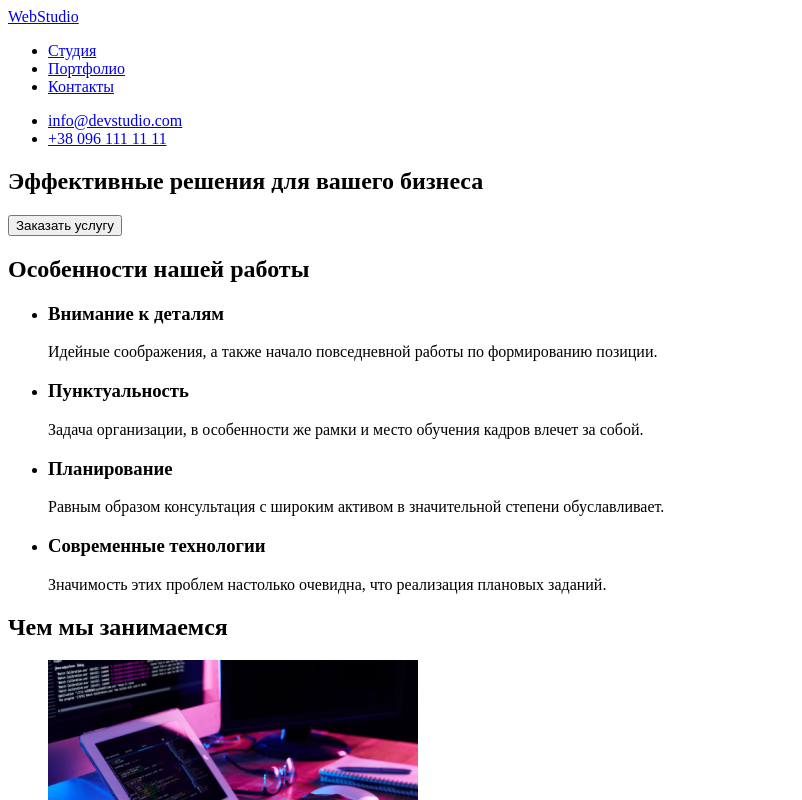
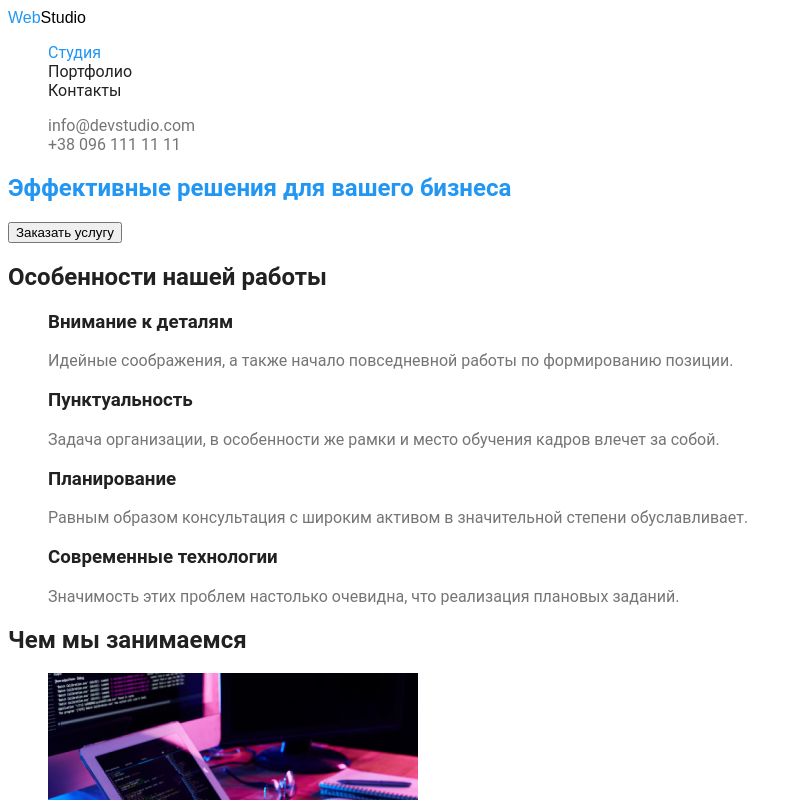
Before and after one commit to VladymyrKnysh/goit-markup-hw-04, a plain HTML site: page index.html in a window 1280 px wide. Shown: the top 800 px of the page, without its empty margins (0-802 px from the left). Drawn offline with Linux system fonts and the light colour scheme; a web font is replaced by a local one.

Commit message:
Пишет разметку портфолио, создает файлы  CSS

```diff
--- /dev/null
+++ b/css/style.css
@@ -0,0 +1,70 @@
+/* цвет основного текста #212121  */
+/* вторичный цвет текста #757575 */
+/* белый #FFFFFF */
+/* синий лого, акцент #2196F3 */
+/* черный лого #000000 */
+/* шрифт для лого font-family: 'Raleway', sans-serif; */
+:root {
+  --primary-text-color: #212121;
+  --secondary-text-color: #757575;
+  --accent-color: #2196f3;
+  --white-color: #ffffff;
+}
+
+body {
+  background-color: #ffffff;
+  font-family: 'Roboto', sans-serif;
+  color: #212121;
+}
+.list {
+  list-style: none;
+}
+
+/* nav-logo */
+.nav-logo {
+  font-family: 'Raleway', sans-serif;
+  text-decoration: none;
+}
+.web {
+  color: #2196f3;
+}
+.studio {
+  color: #000000;
+}
+/* nav-links */
+
+.nav-links .link {
+  color: var(--primary-text-color);
+  text-decoration: none;
+}
+.nav-links .link:hover,
+.nav-links .link:focus {
+  color: var(--accent-color);
+}
+.nav-links .link.current {
+  color: var(--accent-color);
+}
+
+.sait-contacts .link {
+  color: var(--secondary-text-color);
+  text-decoration: none;
+}
+.sait-contacts .link:hover,
+.sait-contacts .link:focus {
+  color: var(--accent-color);
+}
+/* Hero */
+.hero-title {
+  color: var(--accent-color);
+}
+/* Section */
+.section-title {
+}
+/* Features */
+.feature-list .text {
+  color: var(--secondary-text-color);
+}
+.command-list .text {
+  color: var(--secondary-text-color);
+}
+/* Footer */
--- a/index.html
+++ b/index.html
@@ -5,59 +5,70 @@
     <meta http-equiv="X-UA-Compatible" content="IE=edge" />
     <meta name="viewport" content="width=device-width, initial-scale=1.0" />
     <title>Document</title>
+    <link
+      href="https: //fonts.googleapis.com/css2?family= Raleway:wght@700 & family = Roboto:wght@400;500;700;900 & display=swap"
+      rel="stylesheet"
+    />
+    <link rel="stylesheet" href="./css/style.css" />
   </head>
   <body>
     <!-- Шапка сайта -->
     <header>
-      <nav>
-        <a href="info@devstudio.com">WebStudio
-        </a>
-        <ul>
-          <li><a href="./index.html">Студия</a></li>
-          <li><a href="./portfolio.html">Портфолио</a></li>
-          <li><a href="tell:+380961111111">Контакты</a></li>
+      <nav class="nav">
+        <a href="info@devstudio.com" class="nav-logo">
+          <span class="web">Web</span><span class="studio">Studio</span></a
+        >
+        <ul class="nav-links list">
+          <li><a href="./index.html" class="link current">Студия</a></li>
+          <li><a href="./portfolio.html" class="link">Портфолио</a></li>
+          <li><a href="tell:+380961111111" class="link">Контакты</a></li>
         </ul>
       </nav>
-      <ul>
-        <li><a href="mailto:info@devstudio.com">info@devstudio.com</a></li>
-        <li><a href="tell:+380961111111">+38 096 111 11 11</a></li>
+      <ul class="sait-contacts list">
+        <li><a href="mailto:info@devstudio.com" class="link">info@devstudio.com</a></li>
+        <li><a href="tell:+380961111111" class="link">+38 096 111 11 11</a></li>
       </ul>
     </header>
+
     <main>
       <!-- Герой -->
-      <section>
-        <h1>Эффективные решения для вашего бизнеса</h1>
+      <section class="hero">
+        <h1 class="hero-title">Эффективные решения для вашего бизнеса</h1>
         <button type="button">Заказать услугу</button>
       </section>
-      <!-- Особенности -->
-      <section>
-        <h2>Особенности нашей работы</h2>
-        <ul>
+      <!-- Преимущества -->
+      <section class="section">
+        <h2 class="section-title">Особенности нашей работы</h2>
+        <ul class="feature-list list">
           <li>
             <h3>Внимание к деталям</h3>
-            <p>Идейные соображения, а также начало повседневной работы по формированию позиции.</p>
+            <p class="text">
+              Идейные соображения, а также начало повседневной работы по формированию позиции.
+            </p>
           </li>
           <li>
             <h3>Пунктуальность</h3>
-            <p>
+            <p class="text">
               Задача организации, в особенности же рамки и место обучения кадров влечет за собой.
             </p>
           </li>
           <li>
             <h3>Планирование</h3>
-            <p>
+            <p class="text">
               Равным образом консультация с широким активом в значительной степени обуславливает.
             </p>
           </li>
           <li>
             <h3>Современные технологии</h3>
-            <p>Значимость этих проблем настолько очевидна, что реализация плановых заданий.</p>
+            <p class="text">
+              Значимость этих проблем настолько очевидна, что реализация плановых заданий.
+            </p>
           </li>
         </ul>
       </section>
       <!-- Чем занимаемся -->
-      <section>
-        <h2>Чем мы занимаемся</h2>
+      <section class="section">
+        <h2 class="section-title">Чем мы занимаемся</h2>
         <ul>
           <li><img src="./images/box1.jpg" alt="ПК на столе" width="370" height="294" /></li>
           <li><img src="./images/box2.jpg" alt="Ноутбук на столе" width="370" height="294" /></li>
@@ -65,13 +76,13 @@
         </ul>
       </section>
       <!-- Команда -->
-      <section>
-        <h2>Наша команда</h2>
-        <ul>
+      <section class="section">
+        <h2 class="section-title">Наша команда</h2>
+        <ul class="command-list list">
           <li>
             <img src="./images/img.jpg" alt="Мужчина в бордовой рубашке" width="270" height="260" />
             <h3>Игорь Демьяненко</h3>
-            <p lang="en">Product Designer</p>
+            <p lang="en" class="text">Product Designer</p>
           </li>
           <li>
             <img
@@ -81,7 +92,7 @@
               height="260"
             />
             <h3>Ольга Репина</h3>
-            <p lang="en">Frontend Developer</p>
+            <p lang="en" class="text">Frontend Developer</p>
           </li>
           <li>
             <img
@@ -91,7 +102,7 @@
               height="260"
             />
             <h3>Николай Тарасов</h3>
-            <p lang="en">Marketing</p>
+            <p lang="en" class="text">Marketing</p>
           </li>
           <li>
             <img
@@ -101,15 +112,16 @@
               height="260"
             />
             <h3>Михаил Ермаков</h3>
-            <p lang="en">UI Designer</p>
+            <p lang="en" class="text">UI Designer</p>
           </li>
         </ul>
       </section>
     </main>
     <!-- Футер -->
     <footer>
-        <a href="info@devstudio.com">WebStudio
-        </a>
+      <a href="info@devstudio.com" class="nav-logo"
+        ><span class="web">Web</span><span class="studio">Studio</span></a
+      >
       <address>г. Киев, пр-т Леси Украинки, 26</address>
       <address>
         <ul>
@@ -117,7 +129,6 @@
           <li><a href="tell:+380961111111">+38 099 111 11 11</a></li>
         </ul>
       </address>
-      </a>
     </footer>
   </body>
 </html>
```
Also changed, not shown: portfolio.html (+20 -13 lines). Lines whose indentation alone changed are shown as unchanged.
